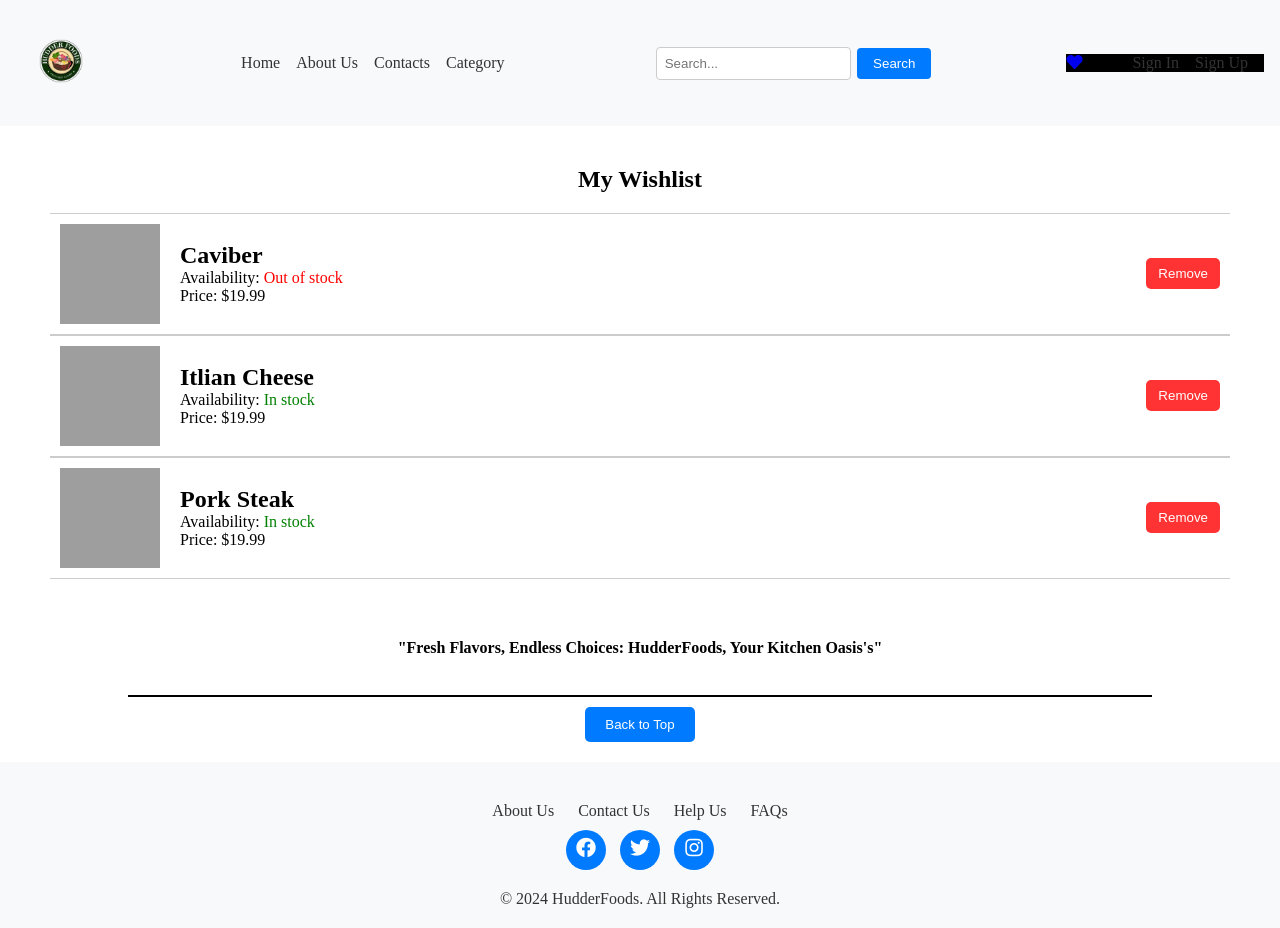
After one commit to bsameer12/Project_Management, a PHP site: page /wishlist.php in a window 1280 px wide. The commit adds this page. Run offline with PHP 8.4, Linux system fonts and the light colour scheme; grey boxes are pictures that could not be loaded.

Commit message:
wishlist  page source code

```diff
--- /dev/null
+++ b/wishlist.css
@@ -0,0 +1,57 @@
+.product-list {
+    margin-top: 40px; /* Add margin to the top of the wishlist section */
+    margin-bottom: 40px;
+}
+
+/* Rest of your CSS remains the same */
+.product {
+    display: flex;
+    align-items: center;
+    padding: 10px;
+    border-bottom: 1px solid #ccc;
+    border-top:  1px solid #ccc;
+    margin-right: 50px;
+    margin-left: 50px;
+}
+
+.product img {
+    width: 100px;
+    height: 100px;
+    margin-right: 20px;
+}
+
+.product-details {
+    flex: 1;
+}
+
+.product-details h2 {
+    margin: 0;
+}
+
+.product-details p {
+    margin: 0;
+}
+
+.remove-button {
+    background-color: #ff3333;
+    color: white;
+    border: none;
+    padding: 8px 12px;
+    border-radius: 5px;
+    cursor: pointer;
+}
+
+/* Center-align the heading */
+.product-list h1 {
+    text-align: center;
+}
+
+/* Style for in stock availability */
+.availability .in-stock {
+    color: green;
+}
+
+/* Style for out of stock availability */
+.availability .out-of-stock {
+    color: red;
+}
--- /dev/null
+++ b/wishlist.php
@@ -0,0 +1,58 @@
+<!DOCTYPE html>
+<html lang="en">
+<head>
+    <meta charset="UTF-8">
+    <meta name="viewport" content="width=device-width, initial-scale=1.0">
+    <title>Wishlist</title>
+    <link rel="icon" href="logo.png" type="image/png">
+    <link rel="stylesheet" href="without_session_navbar.css">
+    <link rel="stylesheet" href="footer.css">
+    <link rel="stylesheet" href="wishlist.css">
+    <!-- swiper css file web -->
+    <link rel="stylesheet" href="https://unpkg.com/swiper/swiper-bundle.min.css" />
+    <!-- font link -->
+    <link rel="stylesheet" href="https://cdnjs.cloudflare.com/ajax/libs/font-awesome/5.15.3/css/all.min.css">
+</head>
+<body>
+    <?php
+        include("without_session_navbar.php");
+    ?>
+    <section id="wishlist" class="product-list">
+        <h1>My Wishlist</h1> <!-- Adding the heading for the wishlist -->
+        <!-- Product items dynamically generated here -->
+        <div class="product">
+            <img src="caviber_image.jpg" alt="Product 1">
+            <div class="product-details">
+                <h2>Caviber</h2>
+                <p class="availability">Availability: <span class = "out-of-stock"> Out of stock </span></p>
+                <p>Price: $19.99</p>
+            </div>
+            <button class="remove-button">Remove</button>
+        </div>
+
+        <!-- Repeat the above structure for each wishlist item -->
+        <div class="product">
+            <img src="chese_image.jpg" alt="Product 1">
+            <div class="product-details">
+                <h2>Itlian Cheese</h2>
+                <p class="availability" >Availability: <span class="in-stock"> In stock</span></p>
+                <p>Price: $19.99</p>
+            </div>
+            <button class="remove-button">Remove</button>
+        </div>
+        <div class="product">
+            <img src="pork_image.jpeg" alt="Product 1">
+            <div class="product-details">
+                <h2>Pork Steak</h2>
+                <p class="availability" >Availability: <span class="in-stock"> In stock</span></p>
+                <p>Price: $19.99</p>
+            </div>
+            <button class="remove-button">Remove</button>
+        </div>
+    </section>
+        <?php
+        include("footer.php");
+    ?>
+    <script src="without_session_navbar.js"></script>
+</body>
+</html>
--- a/without_session_navbar.css
+++ b/without_session_navbar.css
@@ -71,6 +71,8 @@ body, ul {
 .icons {
     display: flex;
     align-items: center;
+    color: black;
+    background-color: black;
 
 }
 
--- a/without_session_navbar.php
+++ b/without_session_navbar.php
@@ -1,10 +1,10 @@
     <header>
         <nav>
             <div class="container">
-                <div class="logo"><img src="logo.png"></div>
+                <a href="index.php" class="logo"><img src="logo.png"></a>
                 <div class="nav-links">
                     <ul>
-                        <li class="highlight"><a href="#">Home</a></li>
+                        <li class="highlight"><a href="index.php">Home</a></li>
                         <li><a href="#">About Us</a></li>
                         <li><a href="#">Contacts</a></li>
                         <li><a href="#">Category</a></li>
@@ -17,16 +17,16 @@
                 <div class="menu-toggle"><i class="fas fa-bars"></i></div>
                 <div class="submenu">
                     <ul>
-                        <li class="highlight"><a href="#">Home</a></li>
-                        <li><a href="#">About Us</a></li>
+                        <li class="highlight"><a href="index.php">Home</a></li>
+                        <li><a href="about.php">About Us</a></li>
                         <li><a href="#">Contacts</a></li>
                         <li><a href="customer_signin.php">Sign In</a></li>
                         <li><a href="customer_signup.php">Sign Up</a></li>
                     </ul>
                 </div>
                 <div class="icons">
-                    <div class="icon"><i class="fas fa-heart"></i></div>
-                    <div class="icon"><i class="fas fa-shopping-cart"></i></div>
+                    <a href="wishlist.php" class="icon"><i class="fas fa-heart" ></i></a>
+                    <a class="icon"><i class="fas fa-shopping-cart"></i></a>
                     <div class="nav-links">
                         <ul>
                             <li><a href="customer_signin.php">Sign In</a></li>
```
